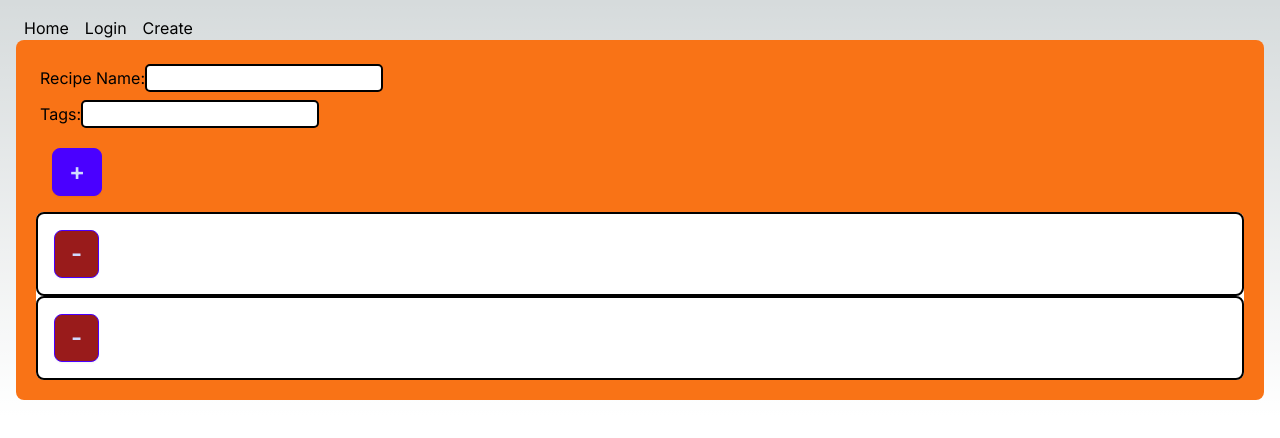
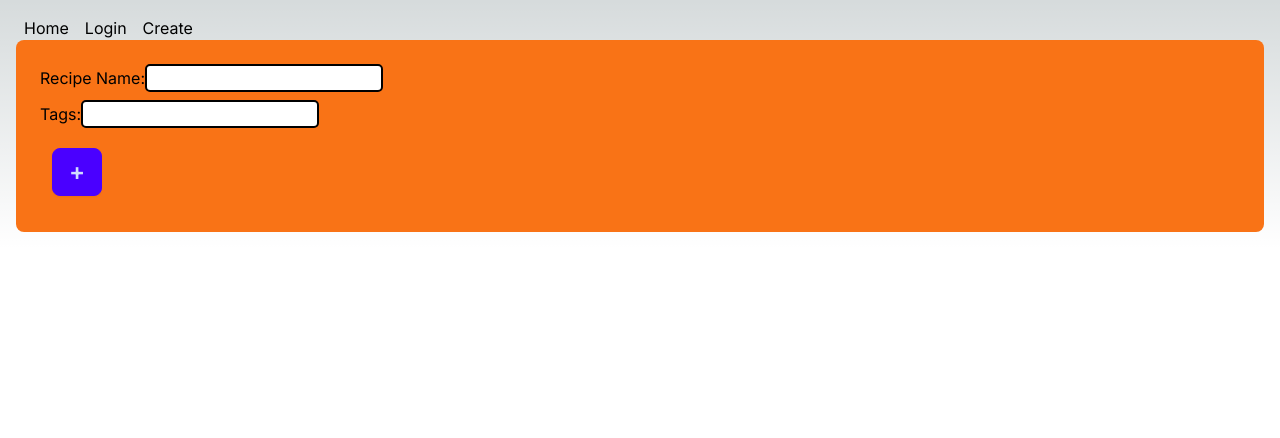
Before and after one commit to oz1x/COS420, a Next.js app in the folder grumio/next/grumio/: page /create in a window 1280 px wide. Shown: the top 438 px of the page. Built offline with nearby package versions, Linux system fonts and the light colour scheme.

Commit message:
Switched white background to the steps

```diff
--- a/grumio/next/grumio/src/app/components/RecipeDirections.tsx
+++ b/grumio/next/grumio/src/app/components/RecipeDirections.tsx
@@ -6,9 +6,8 @@ const RecipeDirections = () => {
   return (
 	<div>
 	  <button className="btn btn-primary text-2xl m-4" onClick={() => console.log("Boop!")}>+</button>
-	  <div className="bg-white rounded-lg">
-		<RecipeStep/>
-		<RecipeStep/>
+	  <div>
+
 	  </div>
 	</div>
   )
--- a/grumio/next/grumio/src/app/components/RecipeStep.tsx
+++ b/grumio/next/grumio/src/app/components/RecipeStep.tsx
@@ -3,7 +3,7 @@ import React from 'react'
 
 const RecipeStep = () => {
   return (
-	<div className="border-2 rounded-lg border-black">
+	<div className="border-2 rounded-lg border-black bg-white">
 	  <button className="btn btn-primary text-2xl m-4 bg-red-800" onClick={() => console.log("Boop!")}>-</button>
 	</div>
   )
```
